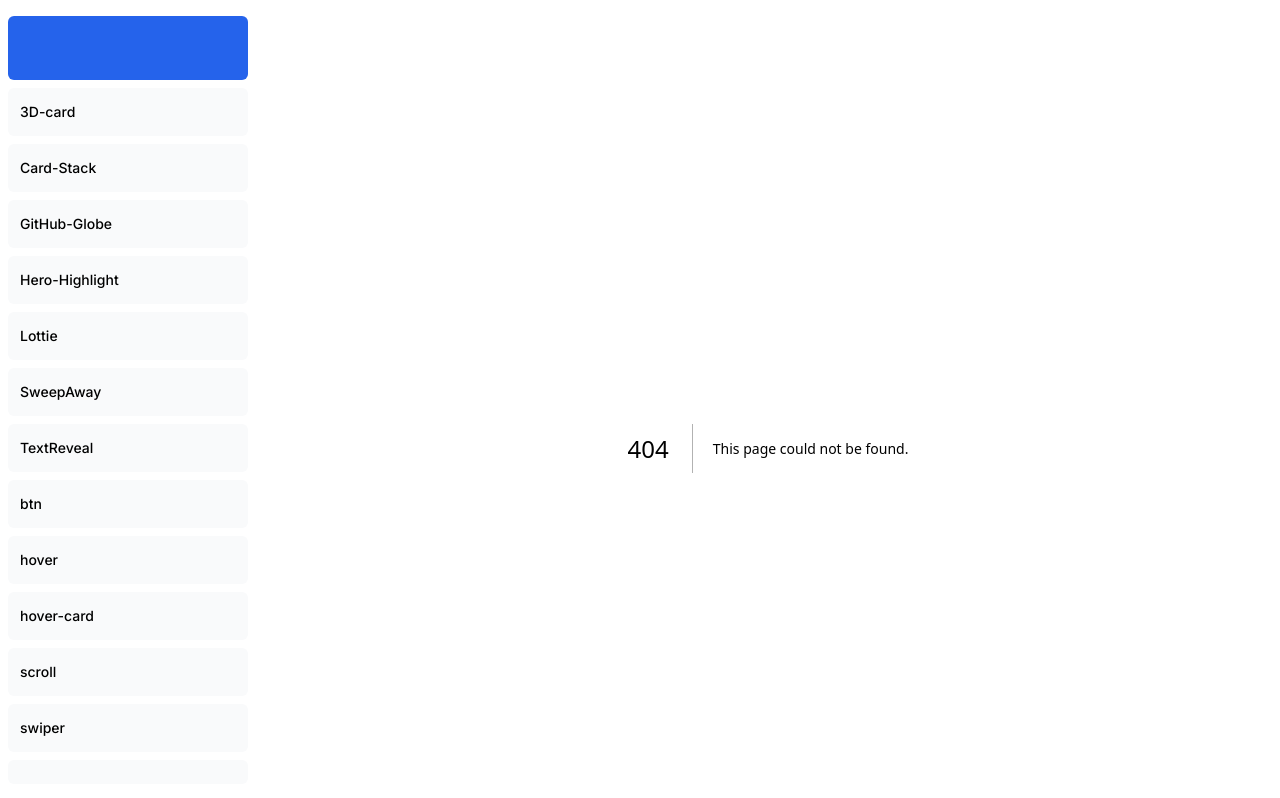
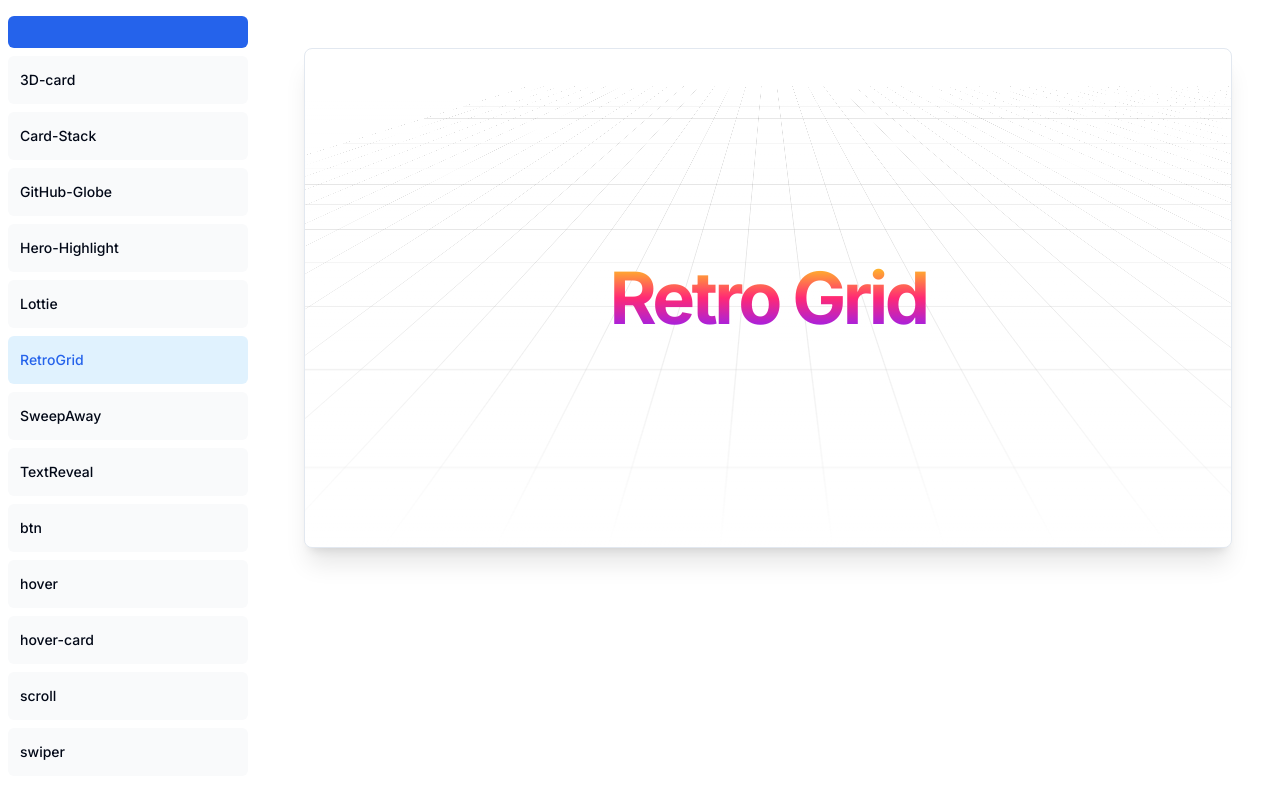
Before and after one commit to JeromeD3/lottie, a Next.js app: page /RetroGrid in a window 1280 px wide. Before the commit this address had no page. Built offline with nearby package versions, Linux system fonts and the light colour scheme.

Commit message:
feat: 无限滚动格子背景

```diff
--- /dev/null
+++ b/app/RetroGrid/page.tsx
@@ -0,0 +1,15 @@
+'use client'
+
+import RetroGrid from '@/components/magicui/retro-grid'
+
+export default function RetroGridDemo() {
+  return (
+    <div className="relative flex h-[500px] w-full flex-col items-center justify-center overflow-hidden rounded-lg border bg-background md:shadow-xl">
+      <span className="pointer-events-none z-10 whitespace-pre-wrap bg-gradient-to-b from-[#ffd319] via-[#ff2975] to-[#8c1eff] bg-clip-text text-center text-7xl font-bold leading-none tracking-tighter text-transparent">
+        Retro Grid
+      </span>
+
+      <RetroGrid />
+    </div>
+  )
+}
--- /dev/null
+++ b/components/magicui/retro-grid.tsx
@@ -0,0 +1,32 @@
+import { cn } from "@/lib/utils";
+
+export default function RetroGrid({ className }: { className?: string }) {
+  return (
+    <div
+      className={cn(
+        "pointer-events-none absolute h-full w-full overflow-hidden opacity-50 [perspective:200px]",
+        className,
+      )}
+    >
+      {/* Grid */}
+      <div className="absolute inset-0 [transform:rotateX(35deg)]">
+        <div
+          className={cn(
+            "animate-grid",
+
+            "[background-repeat:repeat] [background-size:60px_60px] [height:300vh] [inset:0%_0px] [margin-left:-50%] [transform-origin:100%_0_0] [width:600vw]",
+
+            // Light Styles
+            "[background-image:linear-gradient(to_right,rgba(0,0,0,0.3)_1px,transparent_0),linear-gradient(to_bottom,rgba(0,0,0,0.3)_1px,transparent_0)]",
+
+            // Dark styles
+            "dark:[background-image:linear-gradient(to_right,rgba(255,255,255,0.2)_1px,transparent_0),linear-gradient(to_bottom,rgba(255,255,255,0.2)_1px,transparent_0)]",
+          )}
+        />
+      </div>
+
+      {/* Background Gradient */}
+      <div className="absolute inset-0 bg-gradient-to-t from-white to-transparent to-90% dark:from-black" />
+    </div>
+  );
+}
--- a/tailwind.config.ts
+++ b/tailwind.config.ts
@@ -34,6 +34,10 @@ const config = {
       },
     },
     keyframes: {
+      grid: {
+        "0%": { transform: "translateY(-50%)" },
+        "100%": { transform: "translateY(0)" },
+      },
       "spin-around": {
         "0%": {
           transform: "translateZ(0) rotate(0)",
@@ -55,6 +59,7 @@ const config = {
       },
     },
     animation: {
+      grid: "grid 15s linear infinite",
       "spin-around": "spin-around calc(var(--speed) * 2) infinite linear",
       slide: "slide var(--speed) ease-in-out infinite alternate",
     },
```
